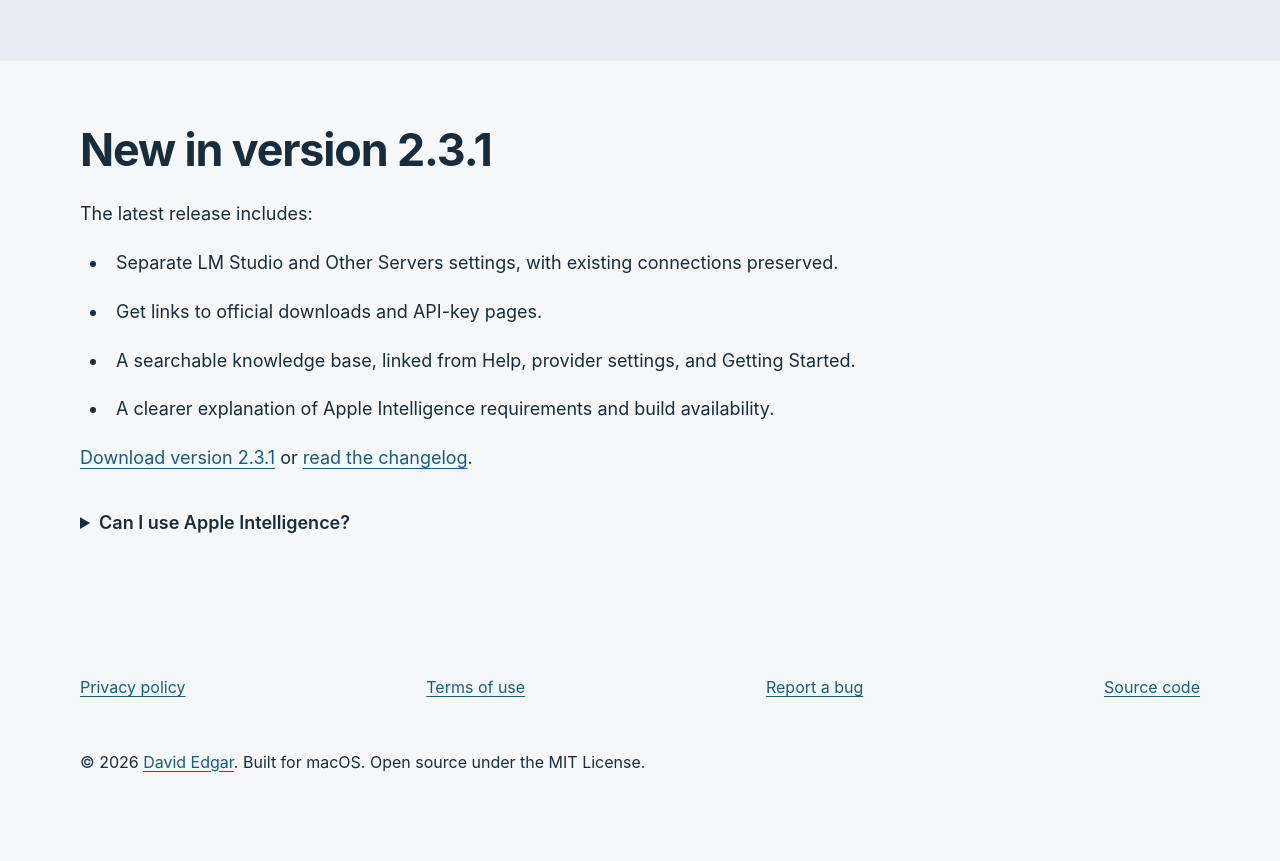
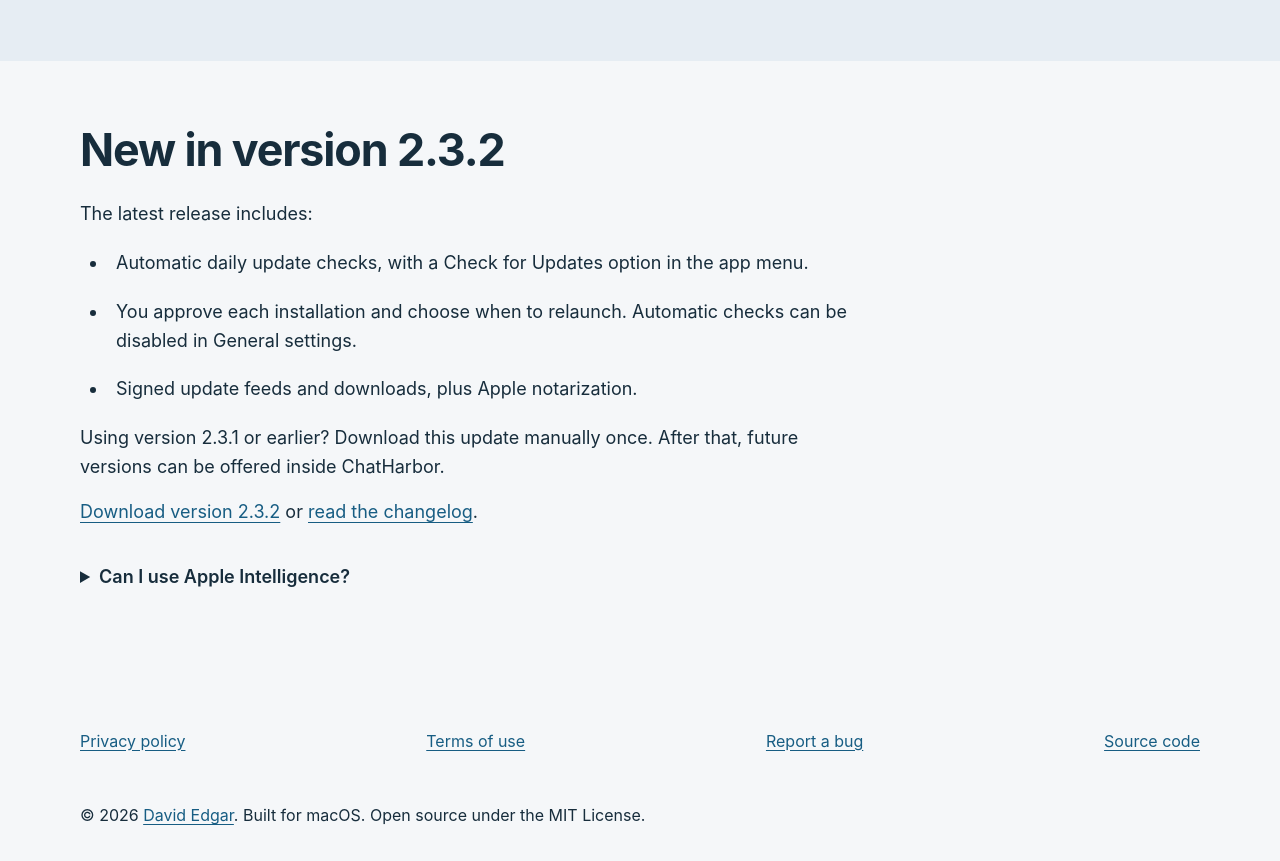
Before and after one commit to d-edgar/ChatHarbor, a plain HTML site: page docs/index.html in a window 1280 px wide. Shown: the part 3205-4066 px from the top of the page. Before the commit the page ends 4012 px from the top, so only its background shows below. Drawn offline with Linux system fonts and the light colour scheme.

Commit message:
Document v2.3.2 in-app updates and release availability

```diff
--- a/docs/index.html
+++ b/docs/index.html
@@ -72,10 +72,10 @@
 <a href="privacy.html">Read the privacy policy</a>
 </div></div></section>
 <section id="coming-next" class="container">
-<h2>New in version 2.3.1</h2>
+<h2>New in version 2.3.2</h2>
 <p>The latest release includes:</p>
-<ul class="steps"><li>Separate LM Studio and Other Servers settings, with existing connections preserved.</li><li>Get links to official downloads and API-key pages.</li><li>A searchable knowledge base, linked from Help, provider settings, and Getting Started.</li><li>A clearer explanation of Apple Intelligence requirements and build availability.</li></ul>
-<p><a href="https://github.com/d-edgar/ChatHarbor/releases/tag/v2.3.1">Download version 2.3.1</a> or <a href="https://github.com/d-edgar/ChatHarbor/blob/main/CHANGELOG.md">read the changelog</a>.</p>
+<ul class="steps"><li>Automatic daily update checks, with a Check for Updates option in the app menu.</li><li>You approve each installation and choose when to relaunch. Automatic checks can be disabled in General settings.</li><li>Signed update feeds and downloads, plus Apple notarization.</li></ul><p>Using version 2.3.1 or earlier? Download this update manually once. After that, future versions can be offered inside ChatHarbor.</p>
+<p><a href="https://github.com/d-edgar/ChatHarbor/releases/tag/v2.3.2">Download version 2.3.2</a> or <a href="https://github.com/d-edgar/ChatHarbor/blob/main/CHANGELOG.md">read the changelog</a>.</p>
 <details><summary>Can I use Apple Intelligence?</summary><p>Apple Intelligence is available in source builds made with Xcode 26 or later, on compatible Apple Silicon Macs with macOS 26 or later and Apple Intelligence enabled. It is not included in the current published download.</p></details>
 </section>
 </main>
```
Also changed, not shown: docs/help/index.html (+3 -3 lines), 1 other file.
